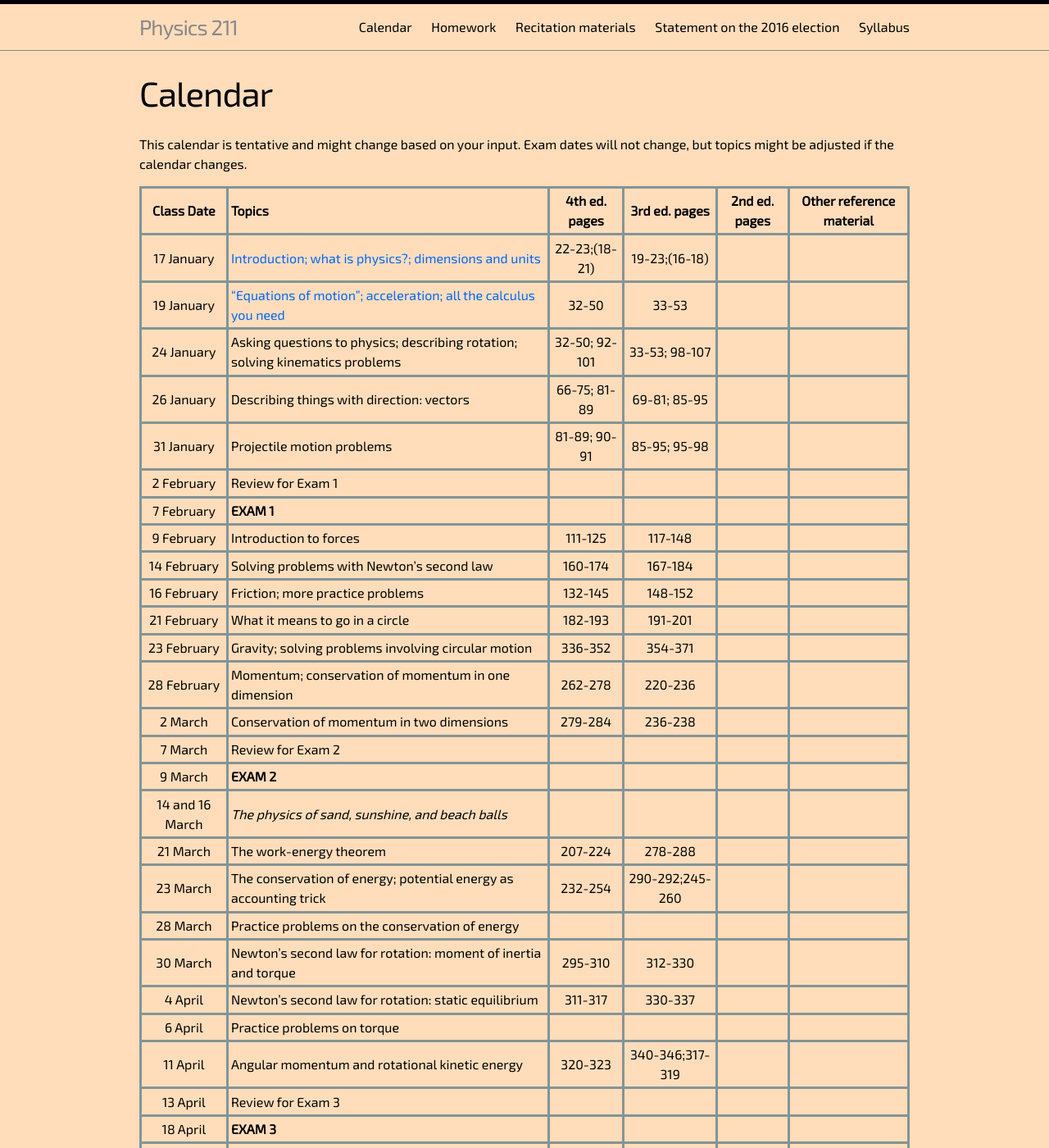
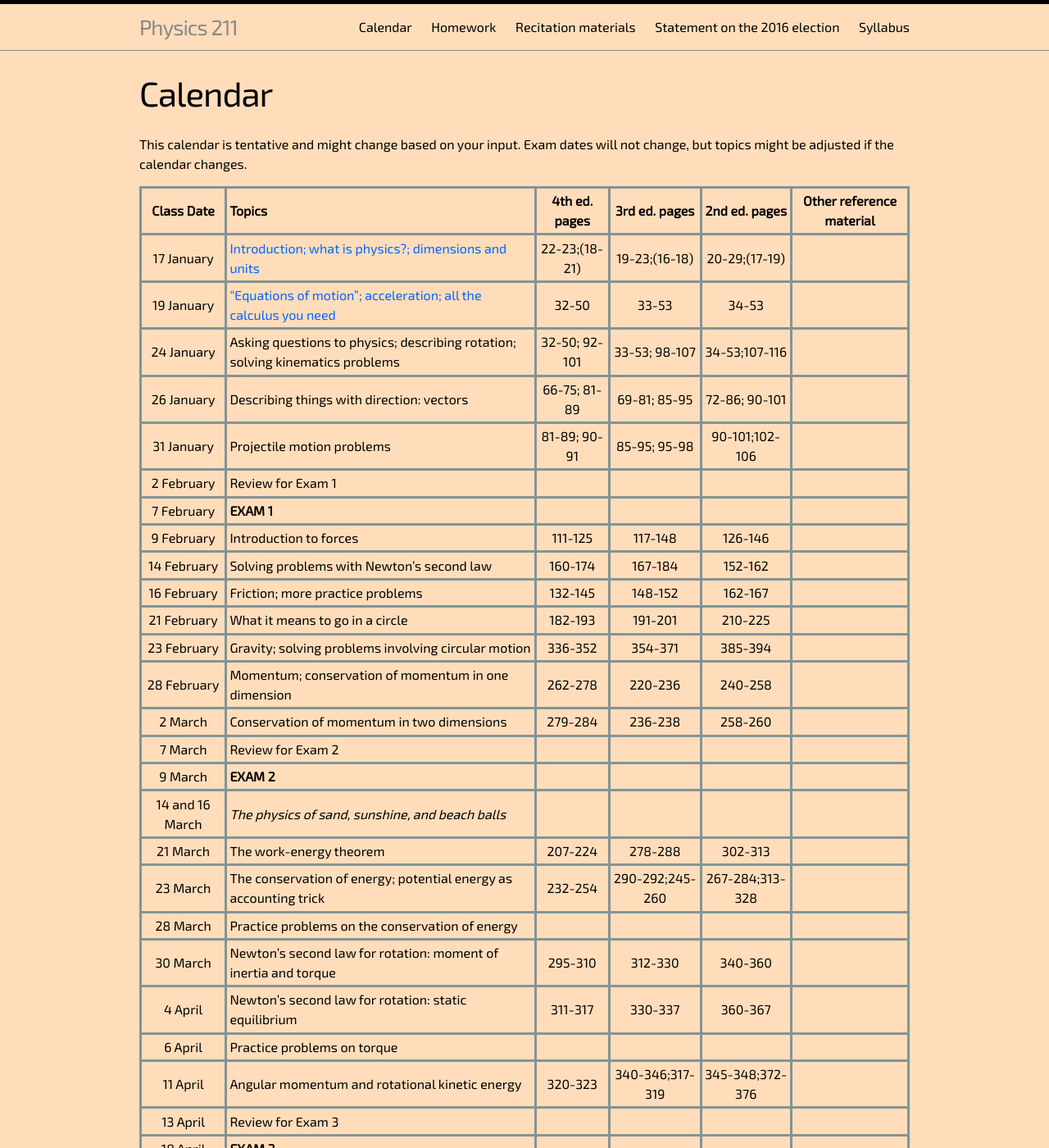
Before and after one commit to walterfreeman/phy211, a Jekyll site: the page built from calendar.md, in a window 1280 px wide and 1400 px high. Shown: the whole window at 82% size. Built offline with Jekyll 4.4.1, drawn with Linux system fonts in a browser that asks for light colours; some of the changed text lies outside the part shown.

Commit message:
update second edition readings

```diff
--- a/calendar.md
+++ b/calendar.md
@@ -12,35 +12,35 @@
 |---------------+--------------------------------------------------------------------------------------------------------------------------------------+---------------+-----------------+--------------+-------------------------|
 | Class Date    | Topics                                                                                                                               | 4th ed. pages | 3rd ed. pages  |2nd ed. pages | Other reference material |
 |:-------------:|:-------------------------------------------------------------------------------------------------------------------------------------|:-------------:|:--------------:|:------------:|:------------------------:|
-| 17 January    | <a href="slides/lec1/lecture1.pdf">   Introduction; what is physics?; dimensions and units </a>                                      |22-23;(18-21)  |19-23;(16-18)   |              |                          |
-| 19 January    | <a href="slides/lec2/lecture2.pdf">"Equations of motion"; acceleration; all the calculus you need </a>                               |32-50          |33-53           |              |                          |
-| 24 January    |                              Asking questions to physics; describing rotation; solving kinematics problems                           |32-50; 92-101  |33-53; 98-107   |              |                          |
-| 26 January    |                              Describing things with direction: vectors                                                               |66-75; 81-89   |69-81; 85-95    |              |                          |
-| 31 January    |                              Projectile motion problems                                                                              |81-89; 90-91   |85-95; 95-98    |              |                          |
+| 17 January    | <a href="slides/lec1/lecture1.pdf">   Introduction; what is physics?; dimensions and units </a>                                      |22-23;(18-21)  |19-23;(16-18)   |20-29;(17-19) |                          |
+| 19 January    | <a href="slides/lec2/lecture2.pdf">"Equations of motion"; acceleration; all the calculus you need </a>                               |32-50          |33-53           |34-53         |                          |
+| 24 January    |                              Asking questions to physics; describing rotation; solving kinematics problems                           |32-50; 92-101  |33-53; 98-107   |34-53;107-116 |                          |
+| 26 January    |                              Describing things with direction: vectors                                                               |66-75; 81-89   |69-81; 85-95    |72-86; 90-101 |                          |
+| 31 January    |                              Projectile motion problems                                                                              |81-89; 90-91   |85-95; 95-98    |90-101;102-106|                          |
 | 2  February   |                              Review for Exam 1                                                                                       |               |                |              |                          |
 | 7  February   |                              **EXAM 1**                                                                                              |               |                |              |                          |
-| 9  February   |                              Introduction to forces                                                                                  |111-125        |117-148         |              |                          |
-| 14 February   |                              Solving problems with Newton's second law                                                               |160-174        |167-184         |              |                          |
-| 16 February   |                              Friction; more practice problems                                                                        |132-145        |148-152         |              |                          |
-| 21 February   |                              What it means to go in a circle                                                                         |182-193        |191-201         |              |                          |
-| 23 February   |                              Gravity; solving problems involving circular motion                                                     |336-352        |354-371         |              |                          |
-| 28 February   |                              Momentum; conservation of momentum in one dimension                                                     |262-278        |220-236         |              |                          |
-| 2  March      |                              Conservation of momentum in two dimensions                                                              |279-284        |236-238         |              |                          |
+| 9  February   |                              Introduction to forces                                                                                  |111-125        |117-148         |126-146       |                          |
+| 14 February   |                              Solving problems with Newton's second law                                                               |160-174        |167-184         |152-162       |                          |
+| 16 February   |                              Friction; more practice problems                                                                        |132-145        |148-152         |162-167       |                          |
+| 21 February   |                              What it means to go in a circle                                                                         |182-193        |191-201         |210-225       |                          |
+| 23 February   |                              Gravity; solving problems involving circular motion                                                     |336-352        |354-371         |385-394       |                          |
+| 28 February   |                              Momentum; conservation of momentum in one dimension                                                     |262-278        |220-236         |240-258       |                          |
+| 2  March      |                              Conservation of momentum in two dimensions                                                              |279-284        |236-238         |258-260       |                          |
 | 7  March      |                              Review for Exam 2                                                                                       |               |                |              |                          |
 | 9  March      |                              **EXAM 2**                                                                                              |               |                |              |                          |
 |14 and 16 March|                               *The physics of sand, sunshine, and beach balls*                                                    |               |                |              |                          |
-| 21 March      |                              The work-energy theorem                                                                                 |207-224        |278-288         |              |                          |
-| 23 March      |                              The conservation of energy; potential energy as accounting trick                                        |232-254        |290-292;245-260 |              |                          |
+| 21 March      |                              The work-energy theorem                                                                                 |207-224        |278-288         |302-313       |                          |
+| 23 March      |                              The conservation of energy; potential energy as accounting trick                                        |232-254        |290-292;245-260 |267-284;313-328|                         |
 | 28 March      |                              Practice problems on the conservation of energy                                                         |               |                |              |                          |
-| 30 March      |                              Newton's second law for rotation: moment of inertia and torque                                          |295-310        |312-330         |              |                          |
-| 4  April      |                              Newton's second law for rotation: static equilibrium                                                    |311-317        |330-337         |              |                          |
+| 30 March      |                              Newton's second law for rotation: moment of inertia and torque                                          |295-310        |312-330         |340-360       |                          |
+| 4  April      |                              Newton's second law for rotation: static equilibrium                                                    |311-317        |330-337         |360-367       |                          |
 | 6  April      |                              Practice problems on torque                                                                             |               |                |              |                          |
-| 11 April      |                              Angular momentum and rotational kinetic energy                                                          |320-323        |340-346;317-319 |              |                          |
+| 11 April      |                              Angular momentum and rotational kinetic energy                                                          |320-323        |340-346;317-319 |345-348;372-376|                         |
 | 13 April      |                               Review for Exam 3                                                                                      |               |                |              |                          |
 | 18 April      |                               **EXAM 3**                                                                                             |               |                |              |                          |
-| 20 April      |                               Traveling waves and confined waves                                                                     |Chapter 16     |420-438         |              |                          |
-| 25 April      |                               Waves trapped in one dimension: the physics of music                                                   |456-467        |455-467         |              |                          |
-| 27 April      |                               Waves trapped in other shapes: what do drums have to do with chemistry?                                |Not in book    |Not in book     |              |                          |
+| 20 April      |                               Traveling waves and confined waves                                                                     |Chapter 16     |420-438         |602-614       |                          |
+| 25 April      |                               Waves trapped in one dimension: the physics of music                                                   |456-467        |455-467         |642-647       |                          |
+| 27 April      |                               Waves trapped in other shapes: what do drums have to do with chemistry?                                |Not in book    |Not in book     |Not in book   |                          |
 | 2  May        |                               Review for the final exam; course retrospective                                                        |               |                |              |                          |
 |===============+======================================================================================================================================+===============+================+==============|==========================|
 | 8  May        | **FINAL EXAM**: 3pm-5pm, Stolkin Auditorium or Life Sciences Building                                                                |               |                |              |                          |
```
